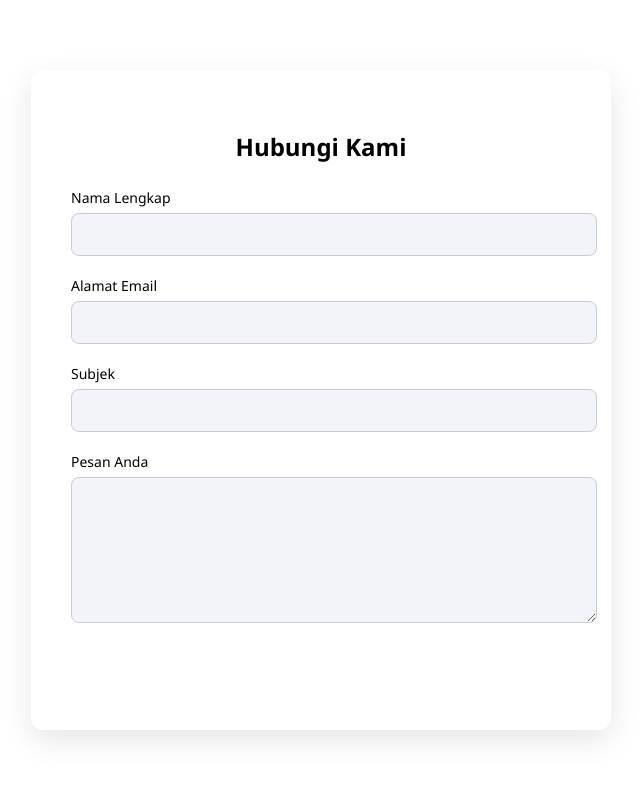
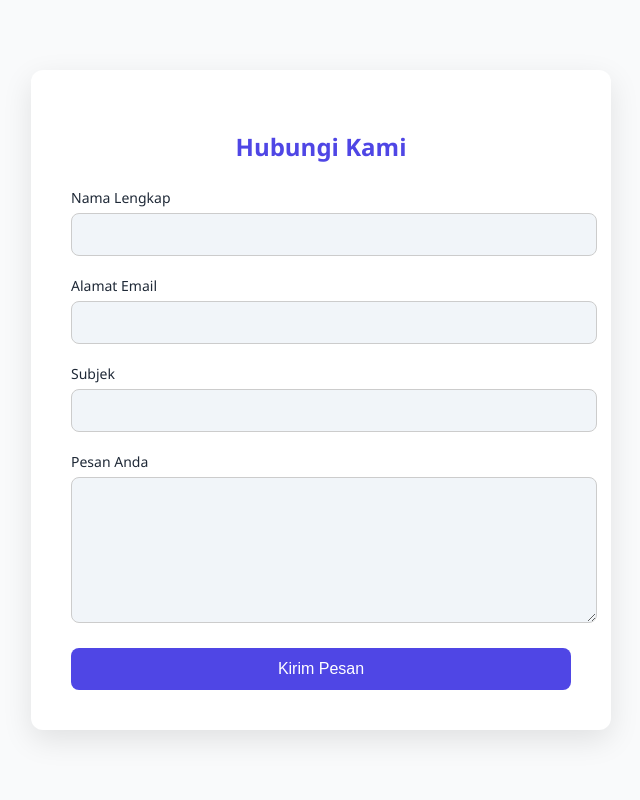
Before and after one commit to muharya022/ilkom-22-cloud-7, a Django app: template sistem_laporan/dokumen/templates/kontak.html in a window 1280 px wide. Shown: the whole page, without its empty margins (319-959 px from the left). Run offline with Django 5.2, Linux system fonts and the light colour scheme; the template is opened without the code that fills it, so the values that code supplies are empty; parts of the project's set-up code (start-up, migrations or seed data) failed here and were passed over.

Commit message:
update kontak.html

```diff
--- a/sistem_laporan/dokumen/templates/kontak.html
+++ b/sistem_laporan/dokumen/templates/kontak.html
@@ -5,7 +5,20 @@
   <meta name="viewport" content="width=device-width, initial-scale=1.0"/>
   <title>Kontak Kami</title>
   <style>
+    :root {
+      --primary: #4f46e5;
+      --background: #f9fafb;
+      --foreground: #1f2937;
+      --card-bg: #ffffff;
+    }
 
+    @media (prefers-color-scheme: dark) {
+      :root {
+        --background: #1f2937;
+        --foreground: #f9fafb;
+        --card-bg: #111827;
+      }
+    }
 
     body {
       margin: 0;
```
